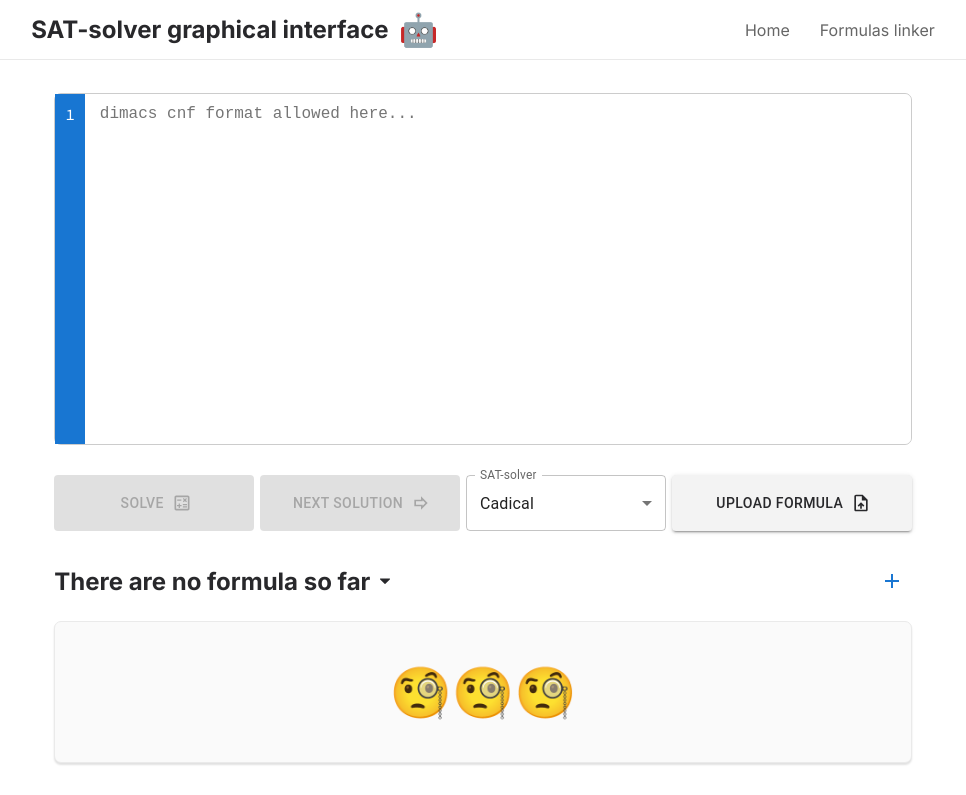
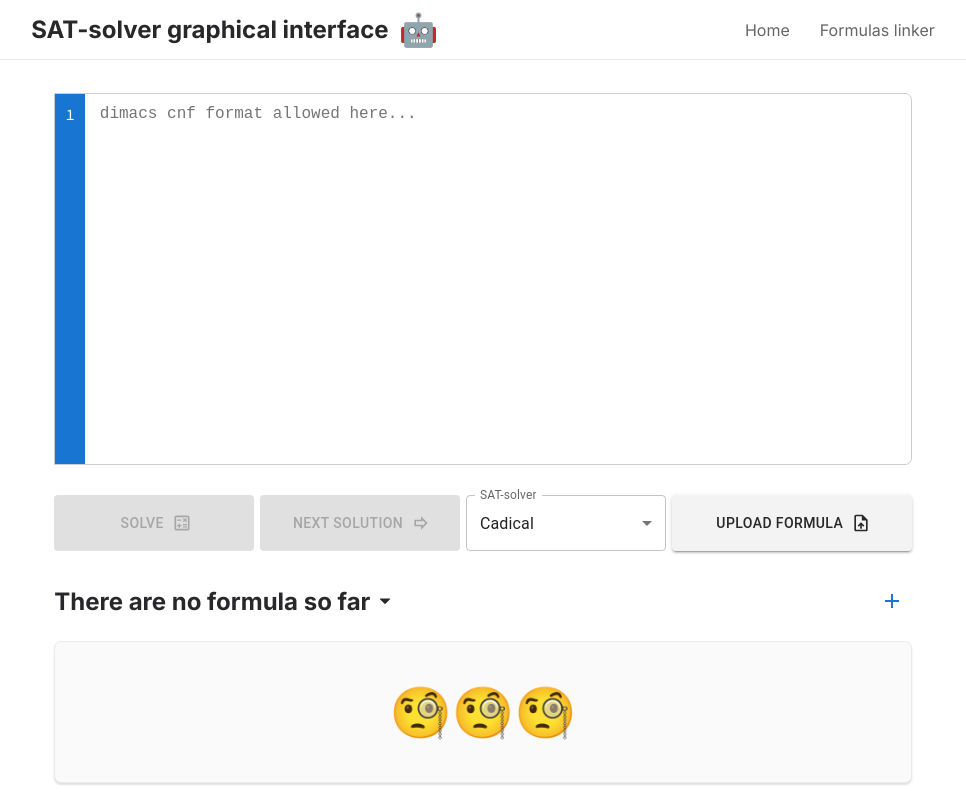
Before and after one commit to vvvvvvvector/SAT-solver-graphical-interface-client, a React (Vite) app: page / in a window 1280 px wide. Shown: the top 795 px of the page, without its empty margins (157-1123 px from the left). Built offline with nearby package versions, Linux system fonts and the light colour scheme.

Commit message:
divided Editor into components; refactoring

```diff
--- a/src/App.tsx
+++ b/src/App.tsx
@@ -1,4 +1,4 @@
-import { Formula, Header, Solutions, Panel } from "./components";
+import { Formula, Header, Solutions, Panel, Editor } from "./components";
 
 import "./styles/global.scss";
 
@@ -8,6 +8,7 @@ export default function App() {
       <Header />
       <div className="container">
         <div className="content">
+          <Editor />
           <Panel />
           <Formula />
           <Solutions />
--- a/src/components/Editor/Editor.module.scss
+++ b/src/components/Editor/Editor.module.scss
@@ -1,5 +1,6 @@
 .editor {
-  border-radius: 7px;
+  border-top-right-radius: 7px;
+  border-bottom-right-radius: 7px;
   display: flex;
   margin-bottom: 30px;
   border: 1px solid #ccc;
@@ -8,57 +9,7 @@
   .content {
     position: relative;
     flex: 1;
-    height: 350px;
+    height: 370px;
     overflow-y: hidden;
-
-    textarea {
-      border-radius: 7px;
-      width: 100%;
-      height: 100%;
-      box-sizing: border-box;
-      padding: 10px 15px;
-      line-height: 1.25;
-      border: 0;
-      resize: none;
-      font-size: 16px;
-    }
-
-    .lines {
-      padding-top: 10px;
-      box-sizing: border-box;
-      position: absolute;
-      top: 0;
-      pointer-events: none;
-      height: 350px;
-      width: 100%;
-      overflow-y: hidden;
-
-      .line {
-        color: rgb(39, 39, 39);
-        background-color: rgba(#ff7d7d, 0.6);
-        padding: 0px 15px;
-        line-height: 1.25;
-        position: relative;
-        display: flex;
-        justify-content: flex-end;
-      }
-    }
-  }
-
-  .gutter {
-    box-sizing: border-box;
-    background-color: #1876d2;
-    height: 350px;
-    overflow-y: hidden;
-    display: flex;
-    flex-direction: column;
-    padding: 10px;
-
-    &-cell {
-      color: white;
-      font-size: 16px;
-      line-height: 1.25;
-      text-align: end;
-    }
   }
 }
--- a/src/components/Editor/Editor.tsx
+++ b/src/components/Editor/Editor.tsx
@@ -1,140 +1,21 @@
 import React from "react";
 
-import { useDispatch, useSelector } from "react-redux";
-import { removeError, setDimacs, addError } from "../../redux/slices/editor";
-import { RootState } from "../../redux/store";
-
-import debounce from "lodash.debounce";
+import Gutter from "./Gutter/Gutter";
+import TextArea from "./TextArea/TextArea";
+import Errors from "./Errors/Errors";
 
 import styles from "./Editor.module.scss";
 
 export const Editor: React.FC = () => {
-  const dispatch = useDispatch();
-
+  const errorsRef = React.useRef<HTMLDivElement>(null);
   const gutterRef = React.useRef<HTMLDivElement>(null);
-  const textAreaRef = React.useRef<HTMLTextAreaElement>(null);
-  const errorsRef = React.useRef<HTMLDivElement>(null);
-
-  const { dimacs, errors } = useSelector((state: RootState) => state.editor);
-
-  const length = React.useMemo(() => dimacs.match(/\n/g)?.length, [dimacs]);
-
-  const verify = React.useCallback(
-    debounce((dimacs: string) => {
-      const lineByLineDimacs = dimacs.split("\n");
-
-      const formulaDefinition = /^p\scnf\s[1-9][0-9]*\s[1-9][0-9]*$/;
-      const lineEndsWithZero = / 0$/;
-      const validClause = /^(?:-?[1-9][0-9]*\s)+0$/;
-
-      lineByLineDimacs.forEach((line, index) => {
-        if (line.startsWith("c")) return;
-
-        const error = errors.find((error) => error.line === index + 1);
-
-        if (line === "" && index !== lineByLineDimacs.length - 1) {
-          if (!error)
-            dispatch(
-              addError({
-                line: index + 1,
-                text: "err: empty line",
-              })
-            );
-        } else if (!line.match(formulaDefinition) && line.startsWith("p")) {
-          if (!error)
-            dispatch(
-              addError({
-                line: index + 1,
-                text: "err: invalid formula definition",
-              })
-            );
-        } else if (
-          !line.match(lineEndsWithZero) &&
-          line !== "" &&
-          !line.startsWith("p")
-        ) {
-          if (!error)
-            dispatch(
-              addError({
-                line: index + 1,
-                text: "err: clause must end with 0",
-              })
-            );
-        } else if (
-          !line.match(validClause) &&
-          line !== "" &&
-          !line.startsWith("p")
-        ) {
-          if (!error)
-            dispatch(
-              addError({
-                line: index + 1,
-                text: "err: invalid clause",
-              })
-            );
-        } else {
-          if (error) dispatch(removeError(index));
-        }
-      });
-    }, 650),
-    []
-  );
-
-  React.useEffect(() => {
-    verify(dimacs);
-  }, [dimacs]);
 
   return (
     <div className={styles.editor}>
-      <div ref={gutterRef} className={styles.gutter}>
-        <div>
-          {[...Array(length ? length + 1 : 1)].map((_, index) => (
-            <div className={`${styles["gutter-cell"]}`} key={index}>
-              {`${index + 1}`}
-            </div>
-          ))}
-        </div>
-      </div>
+      <Gutter ref={gutterRef} />
       <div className={styles.content}>
-        <textarea
-          onScroll={() => {
-            if (gutterRef.current && textAreaRef.current && errorsRef.current) {
-              const { scrollTop } = textAreaRef.current;
-
-              gutterRef.current.scrollTop = scrollTop;
-              errorsRef.current.scrollTop = scrollTop;
-            }
-          }}
-          placeholder="dimacs cnf format allowed here..."
-          ref={textAreaRef}
-          wrap="off"
-          autoCorrect="off"
-          autoCapitalize="off"
-          spellCheck="false"
-          value={dimacs}
-          onChange={(e) => dispatch(setDimacs(e.target.value))}
-        />
-        <div ref={errorsRef} className={styles.lines}>
-          {errors.map((error, index) => (
-            <div
-              key={index}
-              className={styles.line}
-              style={{
-                top: `${(error.line - 1) * 20 - index * 20}px`,
-              }}
-            >
-              {error.text}
-            </div>
-          ))}
-          <div
-            className={styles.line}
-            style={{
-              top: `2e6px`,
-            }}
-          >
-            hello world
-          </div>
-        </div>
+        <TextArea gutterRef={gutterRef} errorsRef={errorsRef} />
+        <Errors ref={errorsRef} />
       </div>
     </div>
   );
--- /dev/null
+++ b/src/components/Editor/Errors/Errors.module.scss
@@ -0,0 +1,20 @@
+.errors {
+  padding-top: 10px;
+  box-sizing: border-box;
+  position: absolute;
+  top: 0;
+  pointer-events: none;
+  height: 370px;
+  width: 100%;
+  overflow-y: hidden;
+
+  .error {
+    color: rgb(39, 39, 39);
+    background-color: rgba(#ff7d7d, 0.6);
+    padding: 0px 15px;
+    line-height: 1.25;
+    position: relative;
+    display: flex;
+    justify-content: flex-end;
+  }
+}
--- /dev/null
+++ b/src/components/Editor/Errors/Errors.tsx
@@ -0,0 +1,36 @@
+import React from "react";
+
+import { useSelector } from "react-redux";
+import { RootState } from "../../../redux/store";
+
+import styles from "./Errors.module.scss";
+
+const Errors = React.forwardRef<HTMLDivElement>((_, ref) => {
+  const { errors } = useSelector((state: RootState) => state.editor);
+
+  return (
+    <div ref={ref} className={styles.errors}>
+      {errors.map((error, index) => (
+        <div
+          key={index}
+          className={styles.error}
+          style={{
+            top: `${(error.line - 1) * 20 - index * 20}px`,
+          }}
+        >
+          {error.text}
+        </div>
+      ))}
+      <div
+        className={styles.error}
+        style={{
+          top: `2e6px`,
+        }}
+      >
+        hello world
+      </div>
+    </div>
+  );
+});
+
+export default Errors;
--- /dev/null
+++ b/src/components/Editor/Gutter/Gutter.module.scss
@@ -0,0 +1,16 @@
+.gutter {
+  box-sizing: border-box;
+  background-color: #1876d2;
+  height: 370px;
+  overflow-y: hidden;
+  display: flex;
+  flex-direction: column;
+  padding: 10px;
+
+  &-cell {
+    color: white;
+    font-size: 16px;
+    line-height: 1.25;
+    text-align: end;
+  }
+}
--- /dev/null
+++ b/src/components/Editor/Gutter/Gutter.tsx
@@ -0,0 +1,26 @@
+import React from "react";
+
+import { useSelector } from "react-redux";
+import { RootState } from "../../../redux/store";
+
+import styles from "./Gutter.module.scss";
+
+const Gutter = React.forwardRef<HTMLDivElement>((_, ref) => {
+  const { dimacs } = useSelector((state: RootState) => state.editor);
+
+  const length = React.useMemo(() => dimacs.split("\n").length, [dimacs]);
+
+  return (
+    <div ref={ref} className={styles.gutter}>
+      <div>
+        {[...Array(length)].map((_, index) => (
+          <div className={`${styles["gutter-cell"]}`} key={index}>
+            {`${index + 1}`}
+          </div>
+        ))}
+      </div>
+    </div>
+  );
+});
+
+export default Gutter;
--- /dev/null
+++ b/src/components/Editor/TextArea/TextArea.module.scss
@@ -0,0 +1,11 @@
+textarea {
+  border-radius: 7px;
+  width: 100%;
+  height: 100%;
+  box-sizing: border-box;
+  padding: 10px 15px;
+  line-height: 1.25;
+  border: 0;
+  resize: none;
+  font-size: 16px;
+}
--- /dev/null
+++ b/src/components/Editor/TextArea/TextArea.tsx
@@ -0,0 +1,111 @@
+import React from "react";
+
+import { useDispatch, useSelector } from "react-redux";
+import { removeError, setDimacs, addError } from "../../../redux/slices/editor";
+import { RootState } from "../../../redux/store";
+
+import debounce from "lodash.debounce";
+
+import styles from "./TextArea.module.scss";
+
+const TextArea: React.FC<{
+  gutterRef: React.RefObject<HTMLDivElement>;
+  errorsRef: React.RefObject<HTMLDivElement>;
+}> = ({ gutterRef, errorsRef }) => {
+  const dispatch = useDispatch();
+
+  const textAreaRef = React.useRef<HTMLTextAreaElement>(null);
+
+  const { dimacs, errors } = useSelector((state: RootState) => state.editor);
+
+  const verify = React.useCallback(
+    debounce((dimacs: string) => {
+      const lineByLineDimacs = dimacs.split("\n");
+
+      const formulaDefinition = /^p\scnf\s[1-9][0-9]*\s[1-9][0-9]*$/;
+      const lineEndsWithZero = / 0$/;
+      const validClause = /^(?:-?[1-9][0-9]*\s)+0$/;
+
+      lineByLineDimacs.forEach((line, index) => {
+        if (line.startsWith("c")) return;
+
+        const error = errors.find((error) => error.line === index + 1);
+
+        if (line === "" && index !== lineByLineDimacs.length - 1) {
+          if (!error)
+            dispatch(
+              addError({
+                line: index + 1,
+                text: "err: empty line",
+              })
+            );
+        } else if (!line.match(formulaDefinition) && line.startsWith("p")) {
+          if (!error)
+            dispatch(
+              addError({
+                line: index + 1,
+                text: "err: invalid formula definition",
+              })
+            );
+        } else if (
+          !line.match(lineEndsWithZero) &&
+          line !== "" &&
+          !line.startsWith("p")
+        ) {
+          if (!error)
+            dispatch(
+              addError({
+                line: index + 1,
+                text: "err: clause must end with 0",
+              })
+            );
+        } else if (
+          !line.match(validClause) &&
+          line !== "" &&
+          !line.startsWith("p")
+        ) {
+          if (!error)
+            dispatch(
+              addError({
+                line: index + 1,
+                text: "err: invalid clause",
+              })
+            );
+        } else {
+          if (error) dispatch(removeError(index));
+        }
+      });
+    }, 650),
+    []
+  );
+
+  React.useEffect(() => {
+    verify(dimacs);
+  }, [dimacs]);
+
+  const handleScroll = React.useCallback(() => {
+    if (gutterRef.current && textAreaRef.current && errorsRef.current) {
+      const { scrollTop } = textAreaRef.current;
+
+      gutterRef.current.scrollTop = scrollTop;
+      errorsRef.current.scrollTop = scrollTop;
+    }
+  }, []);
+
+  return (
+    <textarea
+      className={styles.textArea}
+      onScroll={handleScroll}
+      placeholder="dimacs cnf format allowed here..."
+      ref={textAreaRef}
+      wrap="off"
+      autoCorrect="off"
+      autoCapitalize="off"
+      spellCheck="false"
+      value={dimacs}
+      onChange={(e) => dispatch(setDimacs(e.target.value))}
+    />
+  );
+};
+
+export default TextArea;
--- a/src/components/Panel/Panel.tsx
+++ b/src/components/Panel/Panel.tsx
@@ -23,8 +23,6 @@ import {
 import UploadFileIcon from "@mui/icons-material/UploadFile";
 import CalculateOutlinedIcon from "@mui/icons-material/CalculateOutlined";
 import ForwardOutlinedIcon from "@mui/icons-material/ForwardOutlined";
-
-import { Editor } from "../Editor/Editor";
 
 import solvers from "./Solvers";
 
@@ -146,7 +144,6 @@ export const Panel: React.FC = () => {
 
   return (
     <>
-      <Editor />
       <div className={styles.controls}>
         <Button
           sx={{
```
